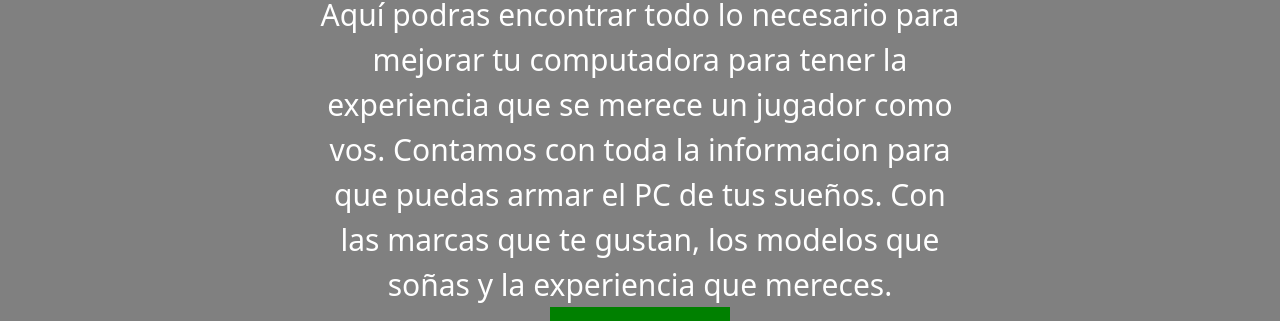
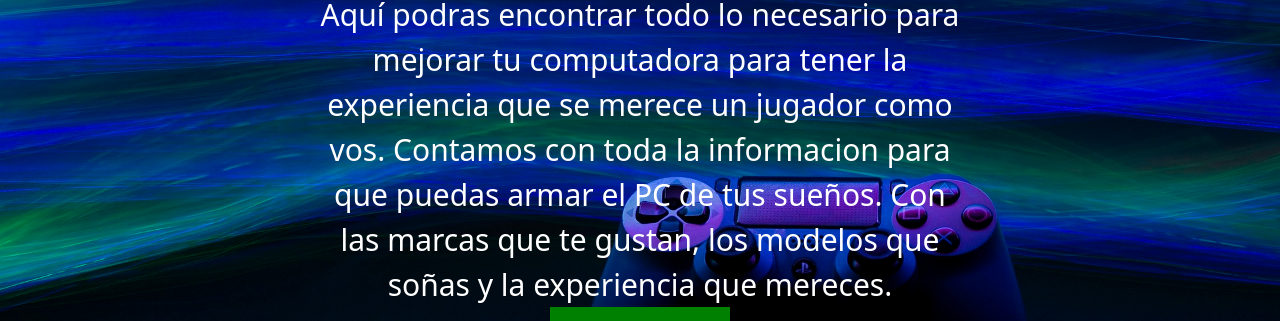
Before and after one commit to tomasgarcia28/PF-Garcia-Serrano, a plain HTML site: page index.html in a window 1280 px wide. Shown: the part 180-501 px from the top of the page. Drawn offline with nearby package versions, Linux system fonts and the light colour scheme.

Commit message:
modifico las imagenes

```diff
--- a/estilos/estilos.css
+++ b/estilos/estilos.css
@@ -17,7 +17,7 @@
     height: calc(100vh - 80px);
     width: 100%;
     background-color: gray;
-    background-image: url(multimedia/fondogrande.jpg);
+    background-image: url(../multimedia/fondogrande.jpg);
     background-size: cover;
     background-position: center;
     display: flex;
```
